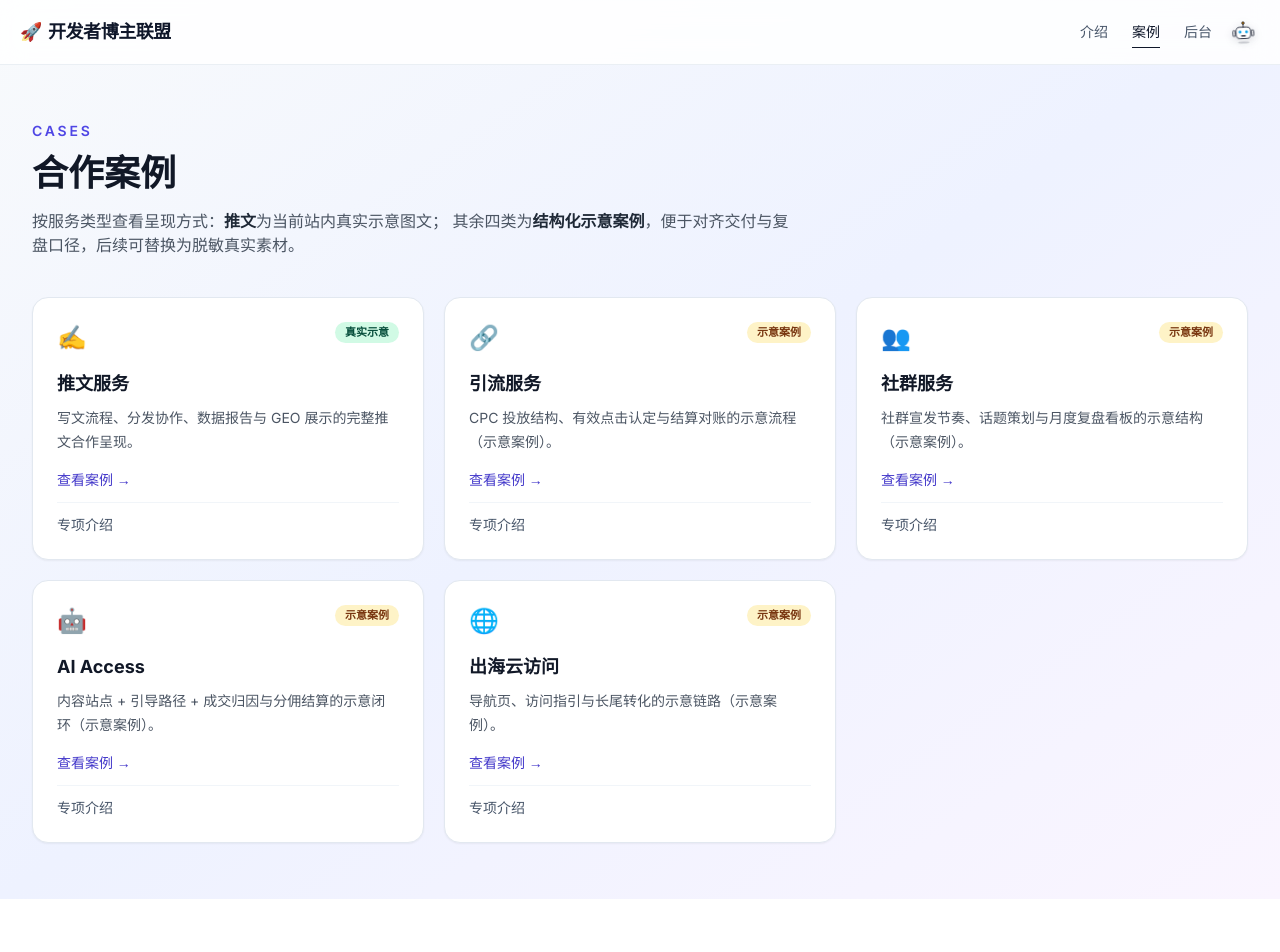
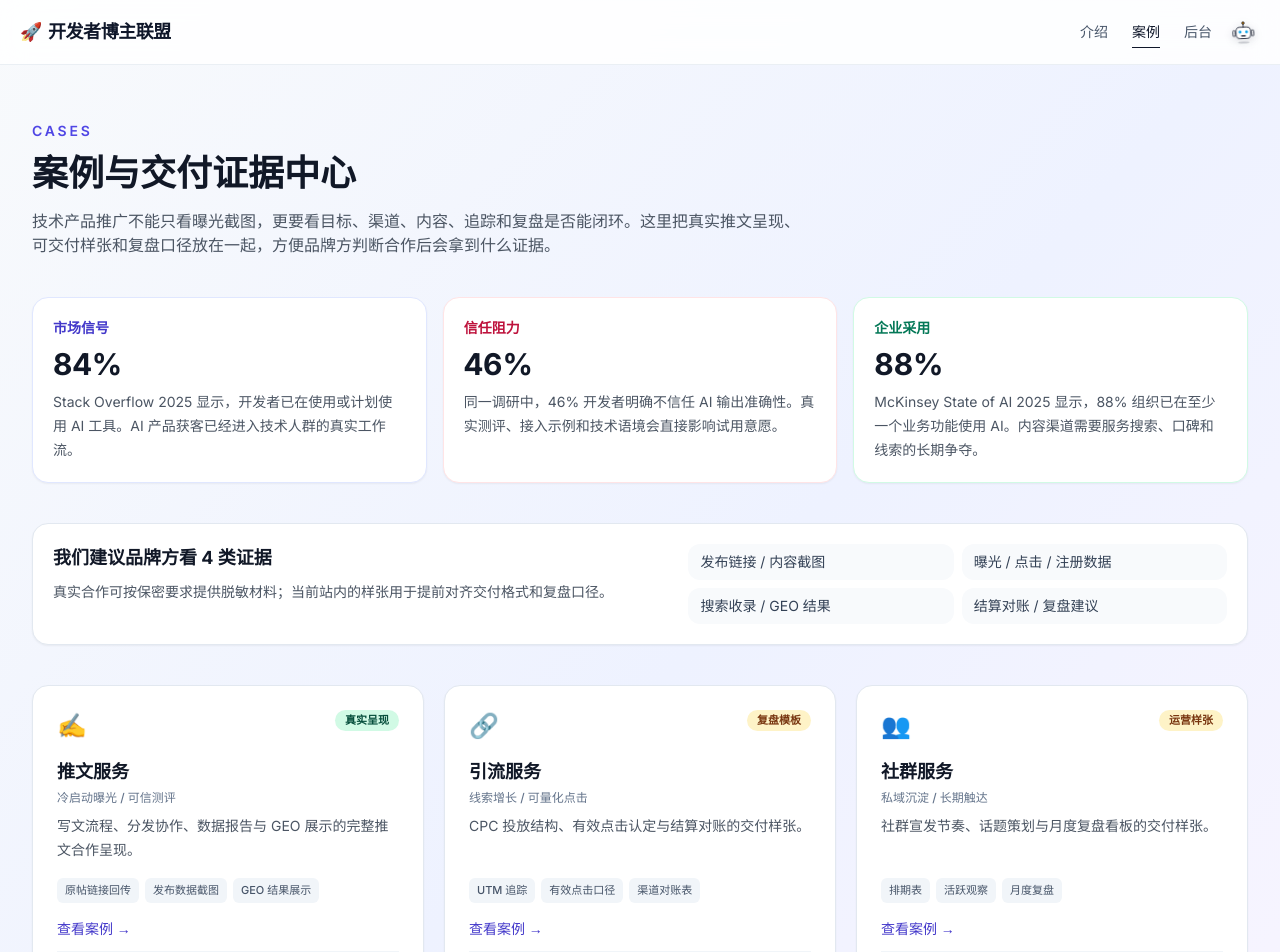
Before and after one commit to TUARAN/blogger-alliance, a Vue app: page /cases in a window 1280 px wide. Shown: the top 952 px of the page. Before the commit the page ends 899 px from the top, so only its background shows below. Built offline with nearby package versions, Linux system fonts and the light colour scheme.

Commit message:
Improve commercial narrative

```diff
--- a/src/components/cases/MockCaseBody.vue
+++ b/src/components/cases/MockCaseBody.vue
@@ -71,7 +71,7 @@ const badgeBg = {
           class="inline-flex shrink-0 items-center rounded-full px-3 py-1 text-xs font-semibold"
           :class="badgeBg[theme]"
         >
-          示意案例
+          交付样张
         </span>
       </div>
 
--- a/src/data/casesRegistry.js
+++ b/src/data/casesRegistry.js
@@ -1,4 +1,4 @@
-/** 案例与 5 类服务一一对应；非推文为示意结构，便于后续替换为真实素材 */
+/** 案例与 5 类服务一一对应；非推文为交付样张，便于后续替换为脱敏真实素材 */
 
 export const caseServicePaths = {
   tweet: '/tob/services/tweet',
@@ -16,7 +16,10 @@ export const casesHubItems = [
     path: '/cases/tweet',
     servicePath: caseServicePaths.tweet,
     isMock: false,
-    blurb: '写文流程、分发协作、数据报告与 GEO 展示的完整推文合作呈现。'
+    badge: '真实呈现',
+    blurb: '写文流程、分发协作、数据报告与 GEO 展示的完整推文合作呈现。',
+    proofPoints: ['原帖链接回传', '发布数据截图', 'GEO 结果展示'],
+    scenario: '冷启动曝光 / 可信测评'
   },
   {
     slug: 'cpc',
@@ -25,7 +28,10 @@ export const casesHubItems = [
     path: '/cases/cpc',
     servicePath: caseServicePaths.cpc,
     isMock: true,
-    blurb: 'CPC 投放结构、有效点击认定与结算对账的示意流程（示意案例）。'
+    badge: '复盘模板',
+    blurb: 'CPC 投放结构、有效点击认定与结算对账的交付样张。',
+    proofPoints: ['UTM 追踪', '有效点击口径', '渠道对账表'],
+    scenario: '线索增长 / 可量化点击'
   },
   {
     slug: 'community',
@@ -34,7 +40,10 @@ export const casesHubItems = [
     path: '/cases/community',
     servicePath: caseServicePaths.community,
     isMock: true,
-    blurb: '社群宣发节奏、话题策划与月度复盘看板的示意结构（示意案例）。'
+    badge: '运营样张',
+    blurb: '社群宣发节奏、话题策划与月度复盘看板的交付样张。',
+    proofPoints: ['排期表', '活跃观察', '月度复盘'],
+    scenario: '私域沉淀 / 长期触达'
   },
   {
     slug: 'ai-access',
@@ -43,7 +52,10 @@ export const casesHubItems = [
     path: '/cases/ai-access',
     servicePath: caseServicePaths['ai-access'],
     isMock: true,
-    blurb: '内容站点 + 引导路径 + 成交归因与分佣结算的示意闭环（示意案例）。'
+    badge: '联运模板',
+    blurb: '内容站点 + 引导路径 + 成交归因与分佣结算的交付样张。',
+    proofPoints: ['内容资产地图', '订单归因', '分佣对账'],
+    scenario: '订阅转化 / 高 LTV 联运'
   },
   {
     slug: 'oversea-cloud',
@@ -52,29 +64,32 @@ export const casesHubItems = [
     path: '/cases/oversea-cloud',
     servicePath: caseServicePaths['oversea-cloud'],
     isMock: true,
-    blurb: '导航页、访问指引与长尾转化的示意链路（示意案例）。'
+    badge: '联运模板',
+    blurb: '导航页、访问指引与长尾转化链路的交付样张。',
+    proofPoints: ['合规口径', '教程站资产', '长尾转化路径'],
+    scenario: '出海工具 / 长期资产'
   }
 ]
 
 export const mockCaseModels = {
   cpc: {
-    eyebrow: 'CPC Case · Mock',
-    headline: '引流合作：点击追踪与结算示意',
+    eyebrow: 'CPC Delivery Sample',
+    headline: '引流合作：点击追踪与结算样张',
     intro:
-      '以下为示意结构，用于说明 CPC 合作中从素材确认、投放执行到点击验收与对账复盘的标准协作方式。正式合作可替换为脱敏后的真实报表与截图。',
+      '以下为 CPC 合作交付样张，用于说明从素材确认、投放执行到点击验收与对账复盘的标准协作方式。正式合作可按保密要求提供脱敏报表与截图。',
     steps: [
       { title: '目标对齐', description: '确认考核事件（点击 / 注册 / 试用）与 UTM、归因窗口。' },
       { title: '素材就位', description: '落地页、监测链接与博主分发物料统一下发。' },
       { title: '矩阵分发', description: '按排期在多平台露出，联盟侧汇总有效曝光入口。' },
-      { title: '防作弊抽检', description: '异常流量过滤规则与人工抽检记录（示意）。' },
+      { title: '防作弊抽检', description: '异常流量过滤规则与人工抽检记录。' },
       { title: '结算对账', description: '按有效点击周期出具对账单，品牌确认后结算。' },
       { title: '复盘优化', description: '汇总渠道与素材表现，指导下一轮出价与创意。' }
     ],
     panels: [
       {
-        kicker: 'Tracking Board · 示意',
+        kicker: 'Tracking Board · Sample',
         title: '有效点击验收看板',
-        subtitle: '分区展示渠道、计划与博主维度的新增量级（数据为虚构示例）。',
+        subtitle: '分区展示渠道、计划与博主维度的新增量级。下方数字为样张口径，正式合作以实际追踪数据为准。',
         metrics: [
           { label: '周期有效点击', value: '12.4k' },
           { label: '异常过滤占比', value: '1.8%' },
@@ -82,9 +97,9 @@ export const mockCaseModels = {
         ]
       },
       {
-        kicker: 'Settlement · 示意',
+        kicker: 'Settlement · Sample',
         title: '对账清单结构',
-        subtitle: '示意：按日聚合的有效点击与应付金额，支持导出与品牌侧复核。',
+        subtitle: '按日聚合有效点击与应付金额，支持导出与品牌侧复核。',
         lines: [
           '2026-04-01 · Plan-A · 3,120 次 · ¥× 单价',
           '2026-04-02 · Plan-A · 2,890 次 · ¥× 单价',
@@ -95,23 +110,23 @@ export const mockCaseModels = {
     theme: 'amber'
   },
   community: {
-    eyebrow: 'Community Case · Mock',
-    headline: '社群合作：宣发与活跃节奏示意',
+    eyebrow: 'Community Delivery Sample',
+    headline: '社群合作：宣发与活跃节奏样张',
     intro:
-      '以下为示意结构，展示社群月度合作中的内容排期、话题动作与活跃观测方式。可替换为真实社群脱敏截图与运营台账。',
+      '以下为社群月度合作交付样张，展示内容排期、话题动作与活跃观测方式。正式合作可替换为真实社群脱敏截图与运营台账。',
     steps: [
       { title: '社群画像', description: '确认群主调性、成员规模与禁忌话题清单。' },
       { title: '排期共创', description: '固定栏目 + 机动通知混合排期，避免硬广刷屏。' },
       { title: '物料适配', description: '长图、短链与 FAQ 统一沉淀在群公告与腾讯文档。' },
-      { title: '互动引导', description: '答疑时段、抽奖或打卡等低打扰活跃设计（示意）。' },
+      { title: '互动引导', description: '答疑时段、抽奖或打卡等低打扰活跃设计。' },
       { title: '舆情与安全', description: '敏感问题预案与撤回路径，保证品牌安全。' },
       { title: '月度复盘', description: '进群人数、活跃峰值与关键问题汇总输出月报。' }
     ],
     panels: [
       {
-        kicker: 'Calendar · 示意',
+        kicker: 'Calendar · Sample',
         title: '月度宣发日历',
-        subtitle: '示意：按周拆分主题帖、产品帖与福利帖，支持拖拽调整。',
+        subtitle: '按周拆分主题帖、产品帖与福利帖，支持拖拽调整。',
         metrics: [
           { label: '计划触达人次', value: '≈ 48k' },
           { label: '主动@响应', value: '92%' },
@@ -119,32 +134,32 @@ export const mockCaseModels = {
         ]
       },
       {
-        kicker: 'Health · 示意',
+        kicker: 'Health · Sample',
         title: '社群健康度摘要',
-        subtitle: '示意：Spam 拦截、退群率与负面关键词告警的摘要卡片。',
+        subtitle: 'Spam 拦截、退群率与负面关键词告警的摘要卡片。',
         lines: ['告警 0 条（示例）', '退群率 0.6%（示例）', '精华帖沉淀 6 条']
       }
     ],
     theme: 'emerald'
   },
   'ai-access': {
-    eyebrow: 'AI Access Case · Mock',
-    headline: 'AI Access：内容与成交归因示意',
+    eyebrow: 'AI Access Delivery Sample',
+    headline: 'AI Access：内容与成交归因样张',
     intro:
-      '以下为专题合作的示意链路：由联盟维护内容站点 / 仓库触点，流量进入后成交归因到分佣结算。正式交付可接入真实订单与脱敏流水。',
+      '以下为专题合作交付样张：由联盟维护内容站点 / 仓库触点，流量进入后成交归因到分佣结算。正式交付可接入真实订单与脱敏流水。',
     steps: [
       { title: '专题拆解', description: '明确主打 SKU、优惠码规则与禁止承诺清单。' },
-      { title: '资产搭建', description: '导航页、教程沉淀与社群入口互为补充（示意）。' },
+      { title: '资产搭建', description: '导航页、教程沉淀与社群入口互为补充。' },
       { title: '内容与 SEO', description: '长尾词布局与结构化内容，服务自然检索与口碑。' },
       { title: '引导路径', description: '明确从阅读 → 试用 → 付费的 CTA 与跟踪参数。' },
-      { title: '归因对账', description: '订单回传、退款剔除与重复单处理规则（示意）。' },
+      { title: '归因对账', description: '订单回传、退款剔除与重复单处理规则。' },
       { title: '分成结算', description: '按协议周期结算高提成，附明细与争议处理 SLA。' }
     ],
     panels: [
       {
-        kicker: 'Attribution · 示意',
+        kicker: 'Attribution · Sample',
         title: '成交归因摘要',
-        subtitle: '示意：按内容来源拆分的订单数与分成应付（虚构数据）。',
+        subtitle: '按内容来源拆分订单数与分成应付。下方数字为样张口径，正式合作以订单回传数据为准。',
         metrics: [
           { label: '周期成交笔数', value: '186' },
           { label: '可结算订单', value: '172' },
@@ -152,22 +167,22 @@ export const mockCaseModels = {
         ]
       },
       {
-        kicker: 'Asset Map · 示意',
+        kicker: 'Asset Map · Sample',
         title: '触点地图',
-        subtitle: '示意：站点页、文档站、社群公告与镜像仓库的跳转关系。',
+        subtitle: '站点页、文档站、社群公告与镜像仓库的跳转关系。',
         lines: ['Hub 页 → 官方注册', '教程文章 → 优惠码落地', '群精华 → 问卷线索']
       }
     ],
     theme: 'violet'
   },
   'oversea-cloud': {
-    eyebrow: 'Oversea Cloud Case · Mock',
-    headline: '出海云访问：导航与转化示意',
+    eyebrow: 'Oversea Cloud Delivery Sample',
+    headline: '出海云访问：导航与转化样张',
     intro:
-      '以下为出海云访问类合作的示意链路：通过导航、测速与常见问题降低决策摩擦，长尾流量沉淀在可更新页面。可替换为真实品牌脱敏案例。',
+      '以下为出海云访问类合作交付样张：通过导航、测速与常见问题降低决策摩擦，长尾流量沉淀在可更新页面。正式合作可替换为真实品牌脱敏案例。',
     steps: [
       { title: '合规表述', description: '统一对外话术，避免绝对化承诺与敏感表述。' },
-      { title: '体验路径', description: '注册、试用与账单说明的分步截图或示意（示意）。' },
+      { title: '体验路径', description: '注册、试用与账单说明的分步截图或页面样张。' },
       { title: '导航聚合', description: '多区域入口、备用链路与状态看板集中呈现。' },
       { title: '性能与可用', description: '延迟与稳定性说明放置显眼位置，建立预期。' },
       { title: '转化闭环', description: '优惠 / 试用码与工单入口，减少半路流失。' },
@@ -175,9 +190,9 @@ export const mockCaseModels = {
     ],
     panels: [
       {
-        kicker: 'Nav · 示意',
+        kicker: 'Nav · Sample',
         title: '区域导航摘要',
-        subtitle: '示意：用户自选区域后，展示推荐方案与风险提示（虚构示例）。',
+        subtitle: '用户自选区域后，展示推荐方案与风险提示。下方数字为样张口径，正式合作以实际页面数据为准。',
         metrics: [
           { label: '页面 UV（示例）', value: '8.2k' },
           { label: '有效转化估算', value: '3.1%' },
@@ -185,9 +200,9 @@ export const mockCaseModels = {
         ]
       },
       {
-        kicker: 'FAQ · 示意',
+        kicker: 'FAQ · Sample',
         title: '常见问题结构',
-        subtitle: '示意：账单、发票与合规边界的标准问答模块。',
+        subtitle: '账单、发票与合规边界的标准问答模块。',
         lines: ['适用人群与限制', '试用与退款口径', '安全与隐私说明']
       }
     ],
--- a/src/pages/cases/index.vue
+++ b/src/pages/cases/index.vue
@@ -9,12 +9,52 @@ import { casesHubItems } from '../../data/casesRegistry.js'
     <main class="max-w-7xl mx-auto px-4 sm:px-6 lg:px-8 py-10 md:py-14 space-y-10">
       <header class="max-w-3xl">
         <p class="text-sm font-semibold uppercase tracking-[0.2em] text-indigo-600">Cases</p>
-        <h1 class="mt-3 text-3xl md:text-4xl font-bold text-gray-900">合作案例</h1>
+        <h1 class="mt-3 text-3xl md:text-4xl font-bold text-gray-900">案例与交付证据中心</h1>
         <p class="mt-4 text-sm md:text-base leading-7 text-gray-600">
-          按服务类型查看呈现方式：<strong class="font-semibold text-gray-800">推文</strong>为当前站内真实示意图文；
-          其余四类为<strong class="font-semibold text-gray-800">结构化示意案例</strong>，便于对齐交付与复盘口径，后续可替换为脱敏真实素材。
+          技术产品推广不能只看曝光截图，更要看目标、渠道、内容、追踪和复盘是否能闭环。这里把真实推文呈现、可交付样张和复盘口径放在一起，方便品牌方判断合作后会拿到什么证据。
         </p>
       </header>
+
+      <section class="grid gap-4 md:grid-cols-3">
+        <div class="rounded-2xl border border-indigo-100 bg-white p-5 shadow-sm">
+          <div class="text-sm font-semibold text-indigo-700">市场信号</div>
+          <div class="mt-2 text-3xl font-bold text-gray-900 tabular-nums">84%</div>
+          <p class="mt-2 text-sm leading-6 text-gray-600">
+            Stack Overflow 2025 显示，开发者已在使用或计划使用 AI 工具。AI 产品获客已经进入技术人群的真实工作流。
+          </p>
+        </div>
+        <div class="rounded-2xl border border-rose-100 bg-white p-5 shadow-sm">
+          <div class="text-sm font-semibold text-rose-700">信任阻力</div>
+          <div class="mt-2 text-3xl font-bold text-gray-900 tabular-nums">46%</div>
+          <p class="mt-2 text-sm leading-6 text-gray-600">
+            同一调研中，46% 开发者明确不信任 AI 输出准确性。真实测评、接入示例和技术语境会直接影响试用意愿。
+          </p>
+        </div>
+        <div class="rounded-2xl border border-emerald-100 bg-white p-5 shadow-sm">
+          <div class="text-sm font-semibold text-emerald-700">企业采用</div>
+          <div class="mt-2 text-3xl font-bold text-gray-900 tabular-nums">88%</div>
+          <p class="mt-2 text-sm leading-6 text-gray-600">
+            McKinsey State of AI 2025 显示，88% 组织已在至少一个业务功能使用 AI。内容渠道需要服务搜索、口碑和线索的长期争夺。
+          </p>
+        </div>
+      </section>
+
+      <section class="rounded-2xl border border-slate-200 bg-white p-5 shadow-sm">
+        <div class="grid gap-4 md:grid-cols-[1.15fr_1fr] md:items-start">
+          <div>
+            <h2 class="text-lg font-bold text-gray-900">我们建议品牌方看 4 类证据</h2>
+            <p class="mt-2 text-sm leading-6 text-gray-600">
+              真实合作可按保密要求提供脱敏材料；当前站内的样张用于提前对齐交付格式和复盘口径。
+            </p>
+          </div>
+          <div class="grid grid-cols-2 gap-2 text-sm">
+            <div class="rounded-xl bg-slate-50 px-3 py-2 text-slate-700">发布链接 / 内容截图</div>
+            <div class="rounded-xl bg-slate-50 px-3 py-2 text-slate-700">曝光 / 点击 / 注册数据</div>
+            <div class="rounded-xl bg-slate-50 px-3 py-2 text-slate-700">搜索收录 / GEO 结果</div>
+            <div class="rounded-xl bg-slate-50 px-3 py-2 text-slate-700">结算对账 / 复盘建议</div>
+          </div>
+        </div>
+      </section>
 
       <div class="grid gap-5 sm:grid-cols-2 lg:grid-cols-3">
         <div
@@ -29,21 +69,31 @@ import { casesHubItems } from '../../data/casesRegistry.js'
                 v-if="item.isMock"
                 class="shrink-0 rounded-full bg-amber-100 px-2.5 py-0.5 text-[11px] font-semibold text-amber-900"
               >
-                示意案例
+                {{ item.badge }}
               </span>
               <span
                 v-else
                 class="shrink-0 rounded-full bg-emerald-100 px-2.5 py-0.5 text-[11px] font-semibold text-emerald-900"
               >
-                真实示意
+                {{ item.badge }}
               </span>
             </div>
             <h2 class="mt-4 text-lg font-bold text-gray-900 group-hover:text-indigo-800">
               {{ item.title }}
             </h2>
+            <div class="mt-1 text-xs font-medium text-slate-500">{{ item.scenario }}</div>
             <p class="mt-2 flex-1 text-sm leading-6 text-gray-600">
               {{ item.blurb }}
             </p>
+            <div class="mt-4 flex flex-wrap gap-1.5">
+              <span
+                v-for="point in item.proofPoints"
+                :key="point"
+                class="rounded-md bg-slate-100 px-2 py-1 text-[11px] font-medium text-slate-600"
+              >
+                {{ point }}
+              </span>
+            </div>
             <span class="mt-4 text-sm font-medium text-indigo-700 group-hover:underline">查看案例 →</span>
           </router-link>
           <div class="mt-3 border-t border-slate-100 pt-3 text-sm">
--- a/src/pages/tob/index.vue
+++ b/src/pages/tob/index.vue
@@ -17,19 +17,19 @@
             博主联盟
           </h1>
           <p class="mt-5 max-w-5xl mx-auto text-3xl md:text-5xl font-bold tracking-tight leading-tight bg-gradient-to-r from-indigo-600 to-purple-600 bg-clip-text text-transparent">
-            连接 AI 产品与技术影响力
+            让 AI / 开发者产品被技术用户看见、理解并试用
           </p>
           <p class="mt-6 max-w-3xl mx-auto text-base md:text-lg text-slate-600 leading-relaxed">
-            我们聚合一批专业技术博主，把技术品牌带到开发者 / AI 爱好者 / 科技爱好者真正会讨论的地方，并持续沉淀真实有效的 GEO 结果。
+            我们聚合专业技术博主、开发者社群与内容资产，把产品能力讲进真实技术语境，帮助品牌完成冷启动曝光、可信测评、线索获取和长期 GEO / 搜索占位。
           </p>
 
           <!-- Feature chips -->
           <div class="mt-6 flex flex-wrap items-center justify-center gap-x-4 gap-y-2 text-xs md:text-sm text-slate-600">
-            <span class="inline-flex items-center gap-1.5"><span class="h-1.5 w-1.5 rounded-full bg-indigo-500"></span>5 类合作可组合</span>
+            <span class="inline-flex items-center gap-1.5"><span class="h-1.5 w-1.5 rounded-full bg-indigo-500"></span>3 类增长方案</span>
             <span class="text-slate-300">/</span>
             <span class="inline-flex items-center gap-1.5"><span class="h-1.5 w-1.5 rounded-full bg-emerald-500"></span>单次最多 20 位博主</span>
             <span class="text-slate-300">/</span>
-            <span class="inline-flex items-center gap-1.5"><span class="h-1.5 w-1.5 rounded-full bg-violet-500"></span>高提成专题分佣</span>
+            <span class="inline-flex items-center gap-1.5"><span class="h-1.5 w-1.5 rounded-full bg-violet-500"></span>推文 / CPC / 社群 / 联运可组合</span>
             <span class="text-slate-300">/</span>
             <span class="inline-flex items-center gap-1.5"><span class="h-1.5 w-1.5 rounded-full bg-amber-500"></span>1 工作日响应</span>
           </div>
@@ -40,14 +40,14 @@
               href="#service-overview"
               class="inline-flex items-center gap-2 rounded-full bg-gradient-to-r from-indigo-600 to-violet-600 px-6 py-3 text-sm font-medium text-white shadow-lg shadow-indigo-200/60 hover:shadow-xl hover:shadow-indigo-200 hover:from-indigo-700 hover:to-violet-700 transition-all"
             >
-              查看服务与报价
+              按目标选方案
               <span aria-hidden="true">→</span>
             </a>
             <router-link
               to="/cases"
               class="inline-flex items-center gap-2 rounded-full border border-slate-300 bg-white/80 backdrop-blur px-6 py-3 text-sm font-medium text-slate-700 hover:border-indigo-300 hover:text-indigo-700 transition-colors"
             >
-              浏览合作案例
+              查看案例与样张
             </router-link>
             <a
               href="#positioning"
@@ -55,6 +55,24 @@
             >
               生态定位 & 我们的优势 ↓
             </a>
+          </div>
+
+          <div class="mt-12 grid gap-3 text-left md:grid-cols-3">
+            <div class="rounded-2xl border border-indigo-100 bg-white/85 p-4 shadow-sm">
+              <div class="text-2xl font-bold text-indigo-700 tabular-nums">84%</div>
+              <p class="mt-1 text-sm font-medium text-slate-900">开发者已在用或计划用 AI 工具</p>
+              <p class="mt-2 text-xs leading-5 text-slate-500">Stack Overflow Developer Survey 2025：AI 工具进入开发工作流，但技术人仍需要可信解释和真实体验。</p>
+            </div>
+            <div class="rounded-2xl border border-rose-100 bg-white/85 p-4 shadow-sm">
+              <div class="text-2xl font-bold text-rose-600 tabular-nums">46%</div>
+              <p class="mt-1 text-sm font-medium text-slate-900">开发者明确不信任 AI 输出准确性</p>
+              <p class="mt-2 text-xs leading-5 text-slate-500">同一调研显示信任仍是关键阻力，技术测评、接入示例和真实讨论能降低试用门槛。</p>
+            </div>
+            <div class="rounded-2xl border border-emerald-100 bg-white/85 p-4 shadow-sm">
+              <div class="text-2xl font-bold text-emerald-600 tabular-nums">88%</div>
+              <p class="mt-1 text-sm font-medium text-slate-900">组织已在至少一个业务功能使用 AI</p>
+              <p class="mt-2 text-xs leading-5 text-slate-500">McKinsey State of AI 2025：AI 采用已进入规模化阶段，产品需要持续内容触点来争夺搜索、口碑和线索。</p>
+            </div>
           </div>
 
           <!-- Stats strip -->
```
Also changed, not shown: src/components/ServiceOverviewSection.vue (+41 -0 lines).
